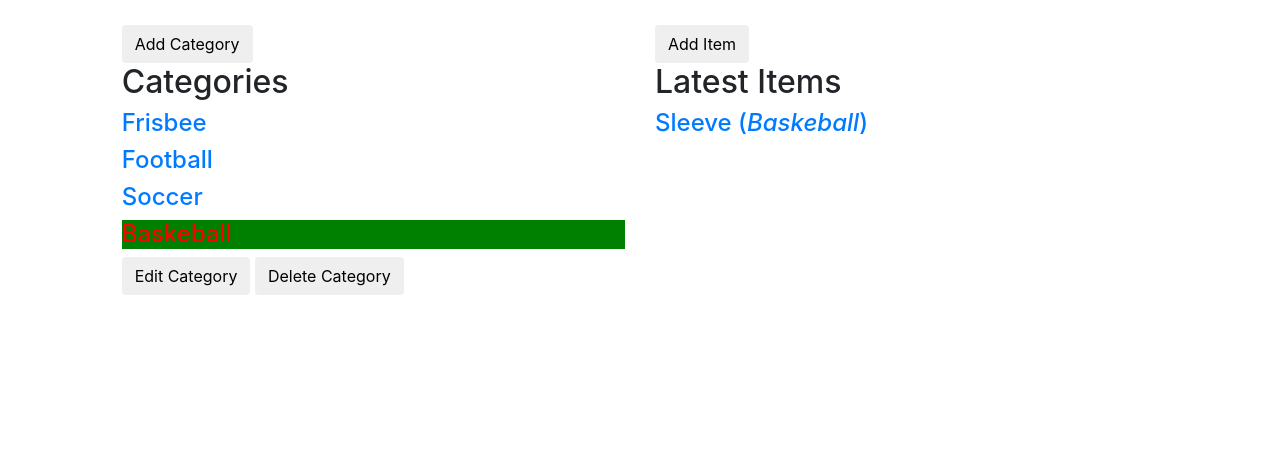
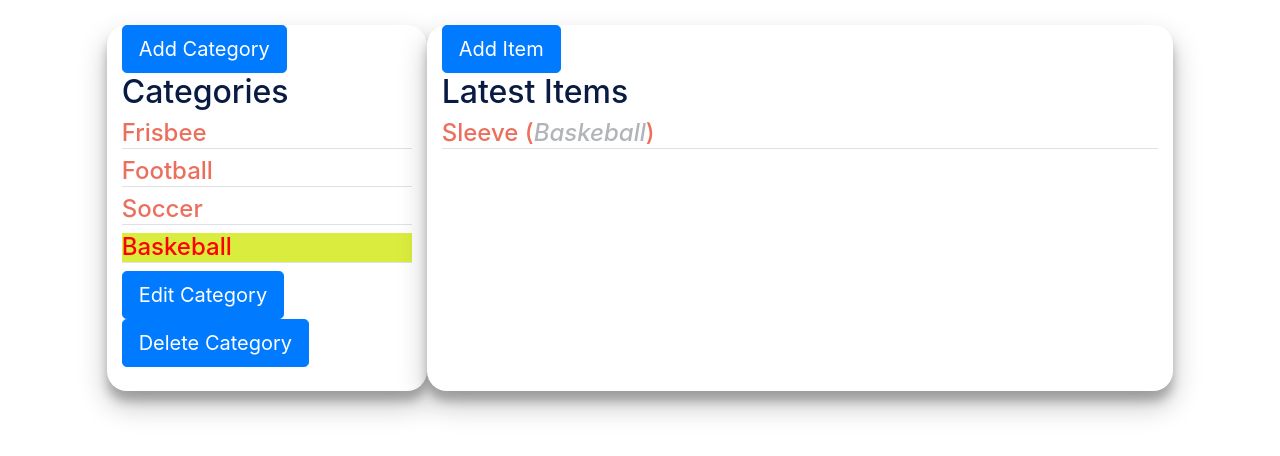
Before and after one commit to SituProbability/item_catalog, a Flask app: page /category/1/ in a window 1280 px wide. Shown: the part 74-530 px from the top of the page. Run offline with Flask 2, Linux system fonts and the light colour scheme; a user stored in the database is signed in; some libraries are stand-ins or nearby versions.

Commit message:
Improve the view of the application.

```diff
--- a/static/css/styles.css
+++ b/static/css/styles.css
@@ -1,17 +1,3 @@
-/*
-*
-* Body
-*
-*/
-
-.margin-top {
-	margin-top: 99px;
-}
-
-a:hover {
-	text-decoration: none !important;
-}
-
 /*
 *
 * Header
@@ -38,14 +24,41 @@ a:hover {
 * Contents
 *
 */
+
+a:hover {
+	text-decoration: none !important;
+}
+
 .capitalize {
 	text-transform: capitalize;
 }
 
 .oblique {
     font-style: oblique;
+	color: #b1b5b9;
 }
-.active {
+#active {
 	color: red;
-	background-color: green;
+	background-color: #daed3e;
 }
+
+.panel {
+
+    background: #ffffff;
+    border-radius: 20px;
+    height: auto;
+    box-shadow: 0 14px 28px rgba(0, 0, 0, 0.25),
+    0 10px 10px rgba(0, 0, 0, 0.22);
+}
+
+.text-color {
+	color: #ec6f5e;
+}
+
+h2 {
+	color: #091b43!important;
+}
+
+.margin-top {
+	margin-top: 99px;
+}
--- a/templates/publiclistitem.html
+++ b/templates/publiclistitem.html
@@ -3,7 +3,8 @@
 {% include "header.html" %}
 	<div class="row margin-top">
 		<div class="col-md-1"></div>
-		<div class="col-md-6">
+
+		<div class="col-md-6 panel">
 			<h2 class="capitalize">{{item.name}}</h2>
 
 			<p>{{item.description}}</p>
--- a/templates/showlist.html
+++ b/templates/showlist.html
@@ -15,45 +15,39 @@
 
 	<div class="row">
 		<div class="col-md-1"></div>
-		<div class="col-sm-5">
+
+		<div class="col-sm-3 panel">
 			<a href="{{url_for('newCategory')}}">
-				<button class="btn btn-default" id="new-category">Add Category</button>
+				<button class="btn btn-primary btn-lg">Add Category</button>
 			</a>
-
 			<h2>Categories</h2>
-
 			{% for category in categories %}
-				<a class="capitalize" href = "{{url_for('showList', category_id=category.id)}}">
-					<h4 {% if category.id == category_id %}class="active"{% endif %}>{{category.name}}</h4>
+				<a class="capitalize text-color" href = "{{url_for('showList', category_id=category.id)}}">
+					<h4 class="border-bottom" {% if category.id == category_id %}id="active"{% endif %}>{{category.name}}</h4>
 				</a>
 			{% endfor %}
-
 			<a href="{{url_for('editCategory', category_id = category.id)}}">
-				<button class="btn btn-default" id="new-list-item">Edit Category</button>
+				<button class="btn btn-primary btn-lg">Edit Category</button>
 			</a>
-
 			<a href="{{url_for('deleteCategory', category_id = category.id)}}">
-				<button class="btn btn-default delete" id="delete-category">Delete Category</button>
+				<button class="btn btn-primary btn-lg">Delete Category</button>
 			</a>
 			<br><br>
-
 		</div>
 
-		<div class="col-sm-6">
+		<div class="col-sm-7 panel">
 			<a href="{{url_for('newListItem', category_id=category_id)}}">
-				<button class="btn btn-default" id="new-category">Add Item</button>
+				<button class="btn btn-primary btn-lg">Add Item</button>
 			</a>
-
 			<h2>Latest Items</h2>
-
 			{% for item in items %}
-				<a class="capitalize" href = "{{url_for('showListItem', category_id=item.category_id, item_id=item.id)}}">
-					<h4>{{item.name}} (<span class="oblique">{{item.category.name}}</span>)</h4>
+				<a class="capitalize text-color" href = "{{url_for('showListItem', category_id=item.category_id, item_id=item.id)}}">
+					<h4 class="border-bottom">{{item.name}} (<span class="oblique">{{item.category.name}}</span>)</h4>
 				</a>
 			{% endfor %}
-
 		</div>
 
+		<div class="col-md-1"></div>
 	</div>
 
 {% endblock %}
--- a/views.py
+++ b/views.py
@@ -1,4 +1,13 @@
-from flask import Flask, render_template, url_for, flash, redirect, request, jsonify
+#!/usr/bin/python
+# -*- coding: utf-8 -*-
+#
+# This file is to create an application that provides a list of items
+# within a variety of categories as well as provide a user registration
+# and authentication system. Registered users will have the ability to post,
+# edit and delete their own items.
+
+from flask import Flask, render_template, url_for, flash, \
+     redirect, request, jsonify
 
 from sqlalchemy import create_engine, asc, desc
 from sqlalchemy.orm import sessionmaker
@@ -20,7 +29,7 @@ CLIENT_ID = json.loads(
     open('client_secrets.json', 'r').read())['web']['client_id']
 
 
-#Connect to Database and create database session
+# Connect to Database and create database session
 engine = create_engine('sqlite:///itemcatalog.db')
 Base.metadata.bind = engine
 
@@ -32,7 +41,8 @@ session = DBSession()
 @app.route('/login')
 def showLogin():
     state = ''.join(
-        random.choice(string.ascii_uppercase + string.digits) for x in range(32))
+        random.choice(string.ascii_uppercase + string.digits)
+        for x in range(32))
     login_session['state'] = state
     # return "The current session state is %s" % login_session['state']
     return render_template('login.html', STATE=state)
@@ -94,8 +104,8 @@ def gconnect():
     stored_access_token = login_session.get('access_token')
     stored_gplus_id = login_session.get('gplus_id')
     if stored_access_token is not None and gplus_id == stored_gplus_id:
-        response = make_response(json.dumps('Current user is already connected.'),
-                                 200)
+        response = make_response(
+            json.dumps('Current user is already connected.'), 200)
         response.headers['Content-Type'] = 'application/json'
         return response
 
@@ -127,7 +137,9 @@ def gconnect():
     output += '!</h1>'
     output += '<img src="'
     output += login_session['picture']
-    output += ' " style = "width: 300px; height: 300px;border-radius: 150px;-webkit-border-radius: 150px;-moz-border-radius: 150px;"> '
+    output += ' " style = "width: 300px; height: 300px;\
+        border-radius: 150px;-webkit-border-radius: 150px;\
+        -moz-border-radius: 150px;"> '
     flash("you are now logged in as %s" % login_session['username'])
     return output
 
@@ -184,7 +196,7 @@ def getUserID(email):
         return None
 
 
-#JSON APIs to view Catalog Information
+# JSON APIs to view Catalog Information
 @app.route('/category/JSON')
 def categoriesJSON():
     categories = session.query(Category).all()
@@ -193,17 +205,17 @@ def categoriesJSON():
 
 @app.route('/category/<int:category_id>/items/JSON')
 def categoryListJSON(category_id):
-    items = session.query(ListItem).filter_by(category_id = category_id).all()
+    items = session.query(ListItem).filter_by(category_id=category_id).all()
     return jsonify(ListItems=[i.serialize for i in items])
 
 
 @app.route('/category/<int:category_id>/items/<int:item_id>/JSON')
 def menuItemJSON(category_id, item_id):
-    item = session.query(ListItem).filter_by(id = item_id).one()
+    item = session.query(ListItem).filter_by(id=item_id).one()
     return jsonify(item=item.serialize)
 
 
-#Show all categories
+# Show all categories
 @app.route('/')
 @app.route('/category/')
 def showCategories():
@@ -215,18 +227,25 @@ def showCategories():
         category_id = category.id
     items = session.query(ListItem).order_by(desc(ListItem.id))
     if 'username' not in login_session:
-        return render_template('publiccategories.html', categories=categories, items=items, category_id=category_id)
+        return render_template('publiccategories.html',
+                               categories=categories,
+                               items=items,
+                               category_id=category_id)
     else:
-        return render_template('categories.html', categories=categories, items=items, category_id=category_id)
+        return render_template('categories.html',
+                               categories=categories,
+                               items=items,
+                               category_id=category_id)
 
 
-#Create a new category
-@app.route('/category/new/', methods=['GET','POST'])
+# Create a new category
+@app.route('/category/new/', methods=['GET', 'POST'])
 def newCategory():
     if 'username' not in login_session:
         return redirect('/login')
     if request.method == 'POST':
-        newCategory = Category(name = request.form['name'], user_id=login_session['user_id'])
+        newCategory = Category(name=request.form['name'],
+                               user_id=login_session['user_id'])
         session.add(newCategory)
         flash('New Category %s Successfully Created' % newCategory.name)
         session.commit()
@@ -235,12 +254,12 @@ def newCategory():
         return render_template('newCategory.html')
 
 
-#Edit a category
-@app.route('/category/<int:category_id>/edit/', methods = ['GET', 'POST'])
+# Edit a category
+@app.route('/category/<int:category_id>/edit/', methods=['GET', 'POST'])
 def editCategory(category_id):
     if 'username' not in login_session:
         return redirect('/login')
-    editedCategory = session.query(Category).filter_by(id = category_id).one()
+    editedCategory = session.query(Category).filter_by(id=category_id).one()
     if request.method == 'POST':
         if request.form['name']:
             editedCategory.name = request.form['name']
@@ -249,25 +268,30 @@ def editCategory(category_id):
             flash('Category Successfully Edited %s' % editedCategory.name)
             return redirect(url_for('showList', category_id=category_id))
     else:
-        return render_template('editCategory.html', category=editedCategory, category_id=category_id)
+        return render_template('editCategory.html',
+                               category=editedCategory,
+                               category_id=category_id)
 
 
-#Delete a category
-@app.route('/category/<int:category_id>/delete/', methods = ['GET','POST'])
+# Delete a category
+@app.route('/category/<int:category_id>/delete/', methods=['GET', 'POST'])
 def deleteCategory(category_id):
     if 'username' not in login_session:
         return redirect('/login')
-    categoryToDelete = session.query(Category).filter_by(id = category_id).one()
-    itemsToDelete = session.query(ListItem).filter_by(category_id = category_id).all()
+    categoryToDelete = session.query(Category).filter_by(id=category_id).one()
+    itemsToDelete = session.query(ListItem).filter_by(category_id=category_id
+                                                      ).all()
     if request.method == 'POST':
         session.delete(categoryToDelete)
         for item in itemsToDelete:
             session.delete(item)
         session.commit()
         flash('%s Successfully Deleted' % categoryToDelete.name)
-        return redirect(url_for('showCategories', category_id = category_id))
+        return redirect(url_for('showCategories', category_id=category_id))
     else:
-        return render_template('deleteCategory.html',category = categoryToDelete, category_id=category_id)
+        return render_template('deleteCategory.html',
+                               category=categoryToDelete,
+                               category_id=category_id)
 
 
 # Show a category list
@@ -276,22 +300,38 @@ def deleteCategory(category_id):
 def showList(category_id):
     category = session.query(Category).filter_by(id=category_id).one()
     categories = session.query(Category).order_by(desc(Category.id))
-    items = session.query(ListItem).filter_by(category_id=category_id).order_by(desc(ListItem.id))
+    items = session.query(ListItem).filter_by(category_id=category_id
+                                              ).order_by(desc(ListItem.id))
     creator = getUserInfo(category.user_id)
-    if 'username' not in login_session or creator.id != login_session['user_id']:
-        return render_template('publiclist.html', items=items, category=category, categories=categories, category_id=category_id)
+    if 'username' not in login_session \
+       or creator.id != login_session['user_id']:
+        return render_template('publiclist.html',
+                               items=items,
+                               category=category,
+                               categories=categories,
+                               category_id=category_id)
     else:
-        return render_template('showlist.html', items=items, category=category, categories=categories, category_id=category_id)
+        return render_template('showlist.html',
+                               items=items,
+                               category=category,
+                               categories=categories,
+                               category_id=category_id)
 
 
 # Show a list item
 @app.route('/category/<int:category_id>/item/<int:item_id>/')
 def showListItem(category_id, item_id):
-    item = session.query(ListItem).filter_by(id = item_id).one()
+    item = session.query(ListItem).filter_by(id=item_id).one()
     if 'username' not in login_session:
-        return render_template('publiclistitem.html', item = item, category_id=category_id, item_id=item_id)
+        return render_template('publiclistitem.html',
+                               item=item,
+                               category_id=category_id,
+                               item_id=item_id)
     else:
-        return render_template('showlistitem.html', item = item, category_id=category_id, item_id=item_id)
+        return render_template('showlistitem.html',
+                               item=item,
+                               category_id=category_id,
+                               item_id=item_id)
 
 
 # Create a new item
@@ -303,23 +343,31 @@ def newListItem(category_id):
     if request.method == 'POST':
         category_name = request.form['category']
         category = session.query(Category).filter_by(name=category_name).one()
-        newItem = ListItem(name=request.form['name'], description=request.form['description'],
-                           category_id=category.id, user_id=login_session['user_id'])
+        newItem = ListItem(name=request.form['name'],
+                           description=request.form['description'],
+                           category_id=category.id,
+                           user_id=login_session['user_id'])
         session.add(newItem)
         session.commit()
         flash('New Item %s Successfully Created' % (newItem.name))
-        return redirect(url_for('showList', categories=categories, category_id=category.id))
+        return redirect(url_for('showList',
+                                categories=categories,
+                                category_id=category.id))
     else:
-        return render_template('newlistitem.html', categories=categories, category_id=category_id)
+        return render_template('newlistitem.html',
+                               categories=categories,
+                               category_id=category_id)
 
-#Edit a list item
-@app.route('/category/<int:category_id>/item/<int:item_id>/edit', methods=['GET','POST'])
+
+# Edit a list item
+@app.route('/category/<int:category_id>/item/<int:item_id>/edit',
+           methods=['GET', 'POST'])
 def editListItem(category_id, item_id):
     if 'username' not in login_session:
         return redirect('/login')
     categories = session.query(Category)
-    editedItem = session.query(ListItem).filter_by(id = item_id).one()
-    category = session.query(Category).filter_by(id = category_id).one()
+    editedItem = session.query(ListItem).filter_by(id=item_id).one()
+    category = session.query(Category).filter_by(id=category_id).one()
     if request.method == 'POST':
         if request.form['name']:
             editedItem.name = request.form['name']
@@ -327,34 +375,46 @@ def editListItem(category_id, item_id):
             editedItem.description = request.form['description']
         if request.form['description']:
             category_name = request.form['category']
-            category = session.query(Category).filter_by(name=category_name).one()
+            category = session.query(Category).filter_by(
+                name=category_name).one()
             editedItem.category_id = category.id
         session.add(editedItem)
         session.commit()
         flash('Menu Item Successfully Edited')
-        return redirect(url_for('showList', categories=categories, category_id=category.id))
+        return redirect(url_for('showList',
+                                categories=categories,
+                                category_id=category.id))
     else:
-        return render_template('editlistitem.html', category_id=category_id, item_id=item_id, categories=categories, item = editedItem)
+        return render_template('editlistitem.html',
+                               category_id=category_id,
+                               item_id=item_id,
+                               categories=categories,
+                               item=editedItem)
 
 
-#Delete a list item
-@app.route('/category/<int:category_id>/item/<int:item_id>/delete', methods = ['GET','POST'])
+# Delete a list item
+@app.route('/category/<int:category_id>/item/<int:item_id>/delete',
+           methods=['GET', 'POST'])
 def deleteListItem(category_id, item_id):
     if 'username' not in login_session:
         return redirect('/login')
     categories = session.query(Category)
-    itemToDelete = session.query(ListItem).filter_by(id = item_id).one()
+    itemToDelete = session.query(ListItem).filter_by(id=item_id).one()
     if request.method == 'POST':
         session.delete(itemToDelete)
         session.commit()
         flash('Menu Item Successfully Deleted')
-        return redirect(url_for('showList', categories=categories, category_id=category_id))
+        return redirect(url_for('showList',
+                                categories=categories,
+                                category_id=category_id))
     else:
-        return render_template('deletelistitem.html', item = itemToDelete, category_id=category_id)
+        return render_template('deletelistitem.html',
+                               item=itemToDelete,
+                               category_id=category_id)
 
 
 if __name__ == '__main__':
     app.secret_key = 'super_secret_key'
     app.debug = True
     app.static_folder = 'static'
-    app.run(host = '0.0.0.0', port = 8000)
+    app.run(host='0.0.0.0', port=8000)
```
Also changed, not shown: models.py (+21 -13 lines), templates/categories.html (+13 -14 lines), templates/deleteCategory.html (+7 -5 lines), templates/deletelistitem.html (+5 -4 lines), templates/editCategory.html (+5 -6 lines), templates/editlistitem.html (+7 -4 lines), templates/newCategory.html (+5 -11 lines), templates/newlistitem.html (+8 -6 lines), templates/publiccategories.html (+8 -6 lines), templates/publiclist.html (+7 -10 lines), templates/showlistitem.html (+11 -16 lines), itemcatalog.db, static/blank_user.gif (deleted).
